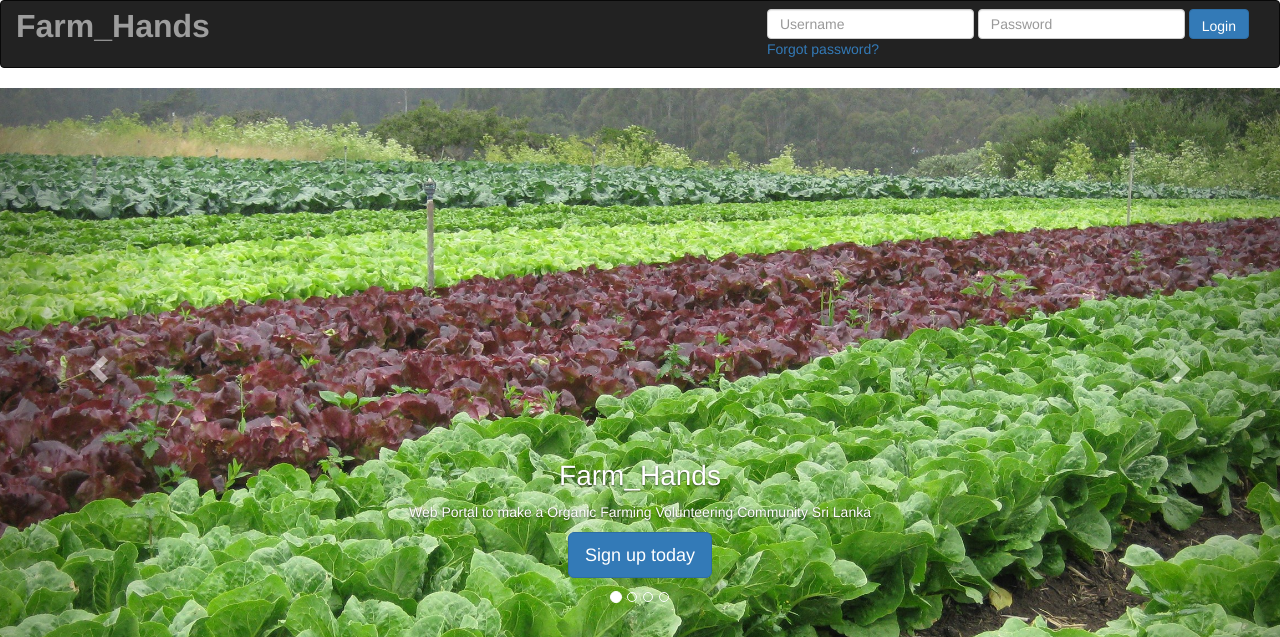
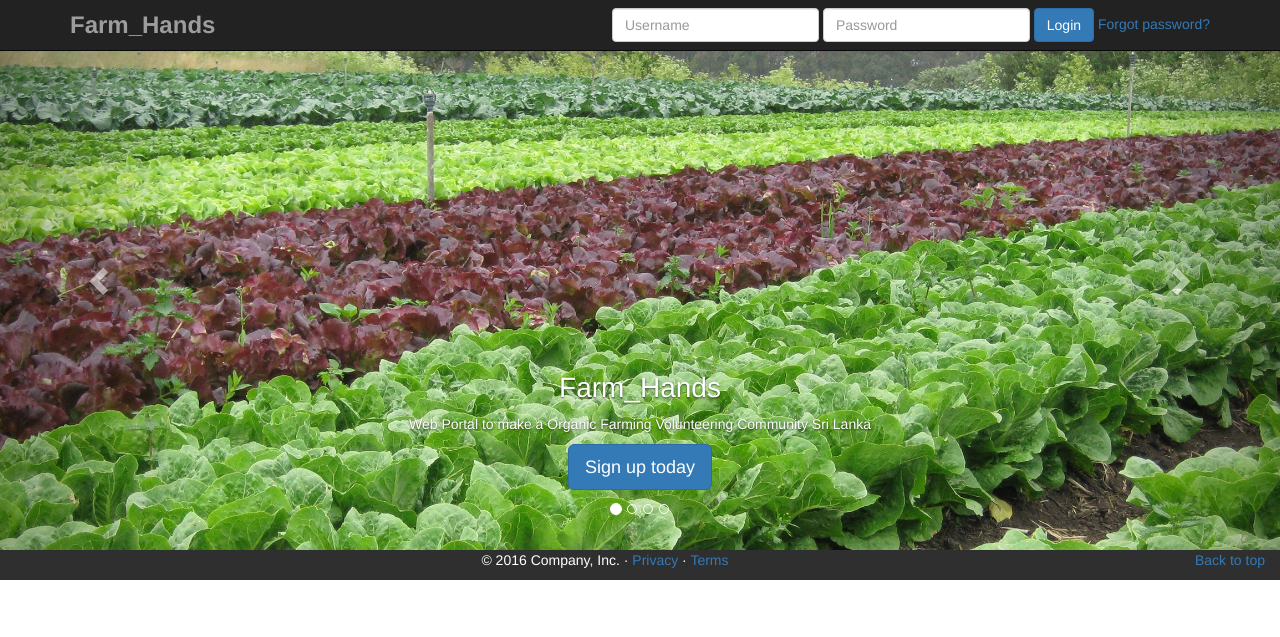
Before and after one commit to kalpanibhagya/FarmHands, a CodeIgniter app: page /FarmHands/index.php/main/login in a window 1280 px wide. Shown: the top 637 px of the page. Run offline with CodeIgniter, Linux system fonts and the light colour scheme; some libraries are stand-ins or nearby versions.

Commit message:
Do some changes to the main_view

```diff
--- a/application/views/welcome_message.php
+++ b/application/views/welcome_message.php
@@ -30,8 +30,8 @@
 </head>
 <body>
 <header>
-    <nav class="navbar navbar-inverse">
-        <div class="container-fluid">
+    <nav class="navbar navbar-inverse navbar-fixed-top">
+        <div class="container">
             <!-- Brand and toggle get grouped for better mobile display -->
             <div class="navbar-header">
                 <button type="button" class="navbar-toggle collapsed" data-toggle="collapse" data-target="#bs-example-navbar-collapse-1" aria-expanded="false">
@@ -40,15 +40,15 @@
                     <span class="icon-bar"></span>
                     <span class="icon-bar"></span>
                 </button>
-                <a class="navbar-brand" style="font-size: xx-large;font-weight: bolder" href="<?php echo base_url(); ?>" >Farm_Hands</a>
+                <a class="navbar-brand" style="font-size: x-large;font-weight: bolder" href="<?php echo base_url(); ?>" >Farm_Hands</a>
             </div>
 
             <!-- Collect the nav links, forms, and other content for toggling -->
             <div class="collapse navbar-collapse" id="bs-example-navbar-collapse-1">
                 <form class="navbar-form navbar-right" action="<?php echo base_url()?>main/login_validation" method="post">
-                    <div class="form-group"><input type="text" style="height: 30px" class="form-control" name="username" placeholder="Username"></div>
-                    <div class="form-group"><input type="password" style="height: 30px" class="form-control" name="password" placeholder="Password"></div>
-                    <input type="submit" class="btn btn-primary" name="Login" value="Login" style="height: 30px"><br />
+                    <div class="form-group"><input type="text" class="form-control" name="username" placeholder="Username"></div>
+                    <div class="form-group"><input type="password" class="form-control" name="password" placeholder="Password"></div>
+                    <input type="submit" class="btn btn-primary" name="Login" value="Login">
                     <a href="#">Forgot password?</a><?php echo $this->session->flashdata('error'); ?><span class="text-danger"><?php echo form_error('username')?></span><span class="text-danger"><?php echo form_error('password')?></span>
                 </form>
             </div><!-- /.navbar-collapse -->
```
